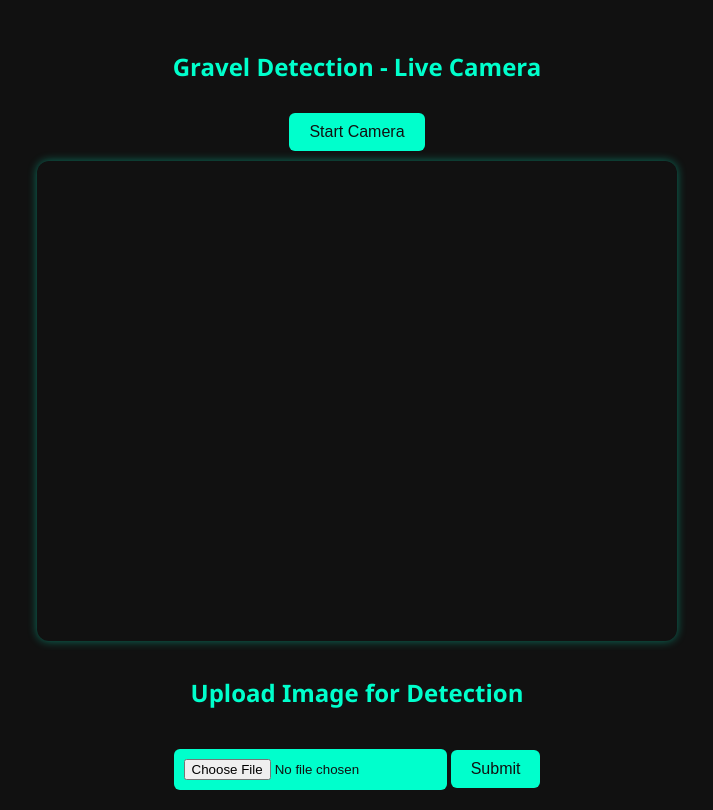
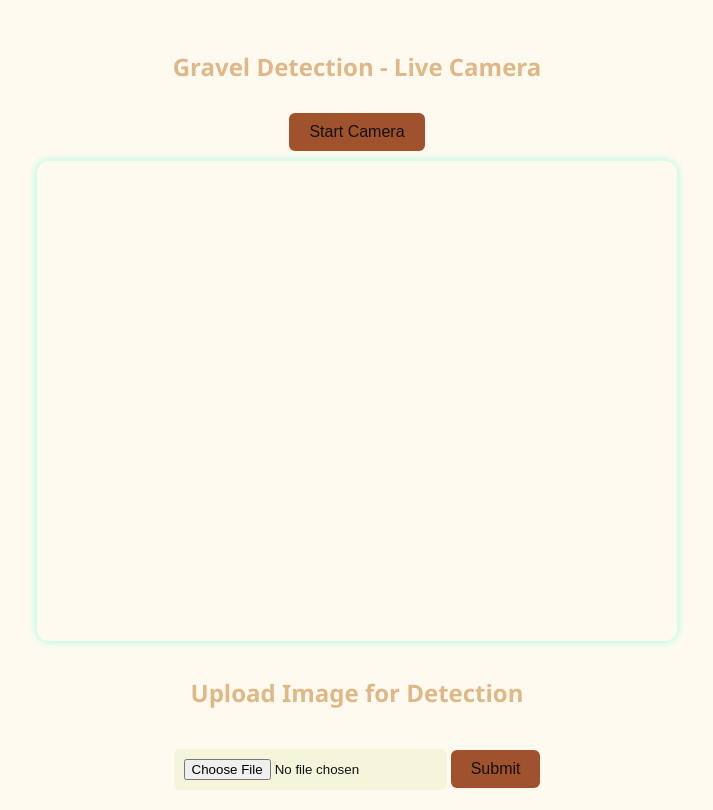
Before and after one commit to shanthoshkrishnan/GravelsDetection, a Flask app: page / in a window 1280 px wide. Shown: the whole page, without its empty margins (283-996 px from the left). Run offline with Flask 2, Linux system fonts and the light colour scheme.

Commit message:
After Basic Styling

```diff
--- a/static/styles.css
+++ b/static/styles.css
@@ -2,14 +2,14 @@ body {
     margin: 0;
     padding: 20px;
     text-align: center;
-    background-color: #111;
+    background-color: floralwhite;
     color: white;
     font-family: 'Segoe UI', Tahoma, Geneva, Verdana, sans-serif;
   }
 
   h2 {
     margin-top: 30px;
-    color: #00ffcc;
+    color: burlywood;
   }
 
   video,
@@ -24,7 +24,7 @@ body {
   input[type="file"] {
     margin-top: 20px;
     padding: 10px;
-    background: #00ffcc;
+    background: beige;
     border: none;
     color: #111;
     border-radius: 6px;
@@ -39,7 +39,7 @@ body {
   button {
     margin-top: 10px;
     padding: 10px 20px;
-    background-color: #00ffcc;
+    background-color:sienna;
     color: #111;
     border: none;
     border-radius: 6px;
@@ -54,7 +54,7 @@ body {
   .prediction-results {
     margin-top: 20px;
     padding: 10px;
-    background-color: #f0f0f0;
+    background-color: black;
     border-radius: 5px;
   }
 
```
